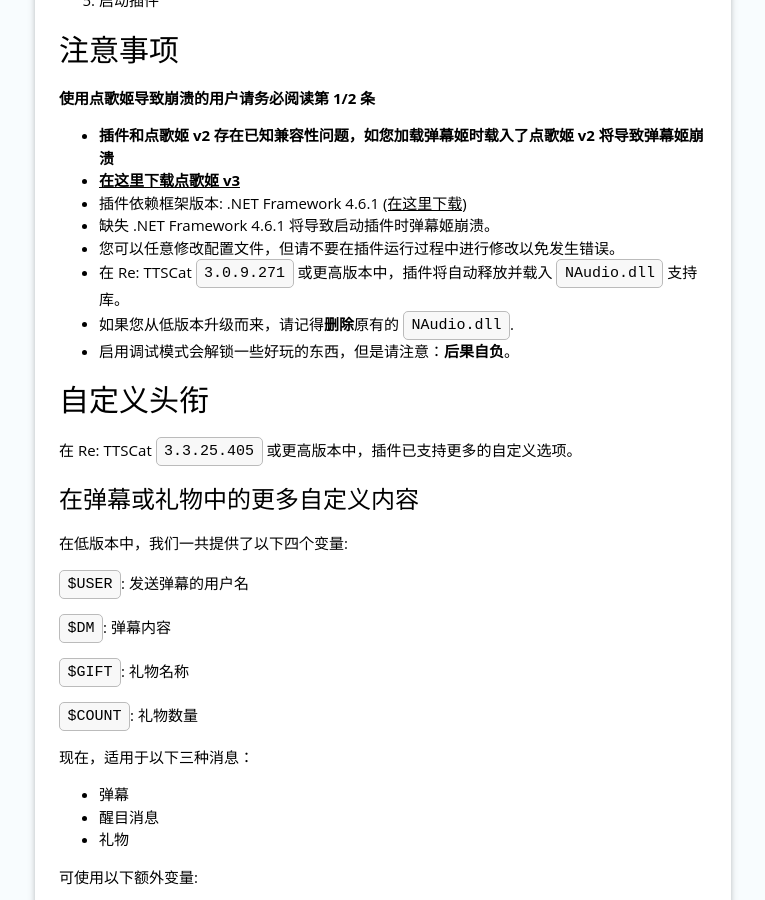
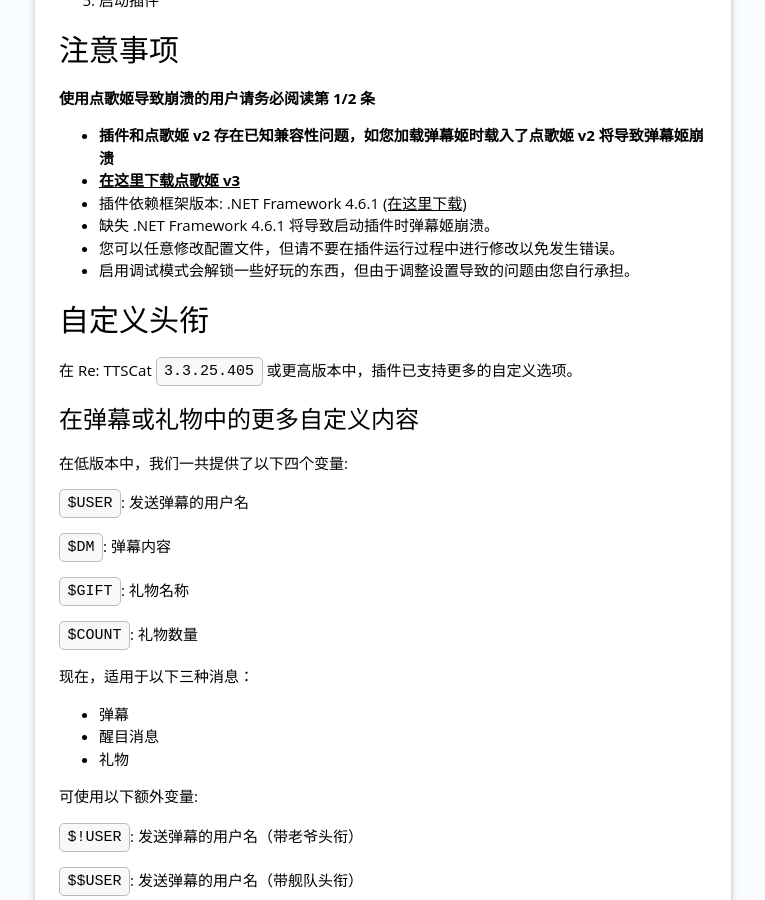
Before and after one commit to Bililive/www.danmuji.org, a Jekyll site: the page built from _plugin/Re-TTSCat.md, in a window 1280 px wide and 900 px high, scrolled down 1296 px. Shown: the whole window, without its empty margins (309-1074 px from the left). Built offline with Jekyll 4.4.1, drawn with Linux system fonts in a browser that asks for light colours; some of the changed text lies outside the part shown.

Commit message:
update to 3.8.76.610

```diff
--- a/_plugin/Re-TTSCat.md
+++ b/_plugin/Re-TTSCat.md
@@ -5,21 +5,15 @@
 plugin_author: Elepover
 plugin_name: 'Re: TTSCat'
 plugin_desc: 直接读出你收到的弹幕和礼物！
-plugin_version: 3.8.74.605
-plugin_update_datetime: 2020-06-18 15:30:00 +0800
+plugin_version: 3.8.76.610
+plugin_update_datetime: 2020-08-10 18:20:00 +0800
 plugin_update_desc: |-
   [i] 欢迎加入插件用户吹水企鹅群 966646967
 
-  [i] 最近比较值得关心的新功能
-  [+] 语音答复：用语音回复观众发送的特定弹幕
-  [+]           还可以回复礼物哦
-  [+] 全自动更新，无需任何用户操作
+  [+] 支持调整语音答复和弹幕朗读顺序
+  [+] 可以在命中语音答复时取消弹幕朗读
+  [/] 修复关闭弹幕姬时崩溃的问题
 
-  [i] 本版本未新增功能，另有 2 处修改
-  [/] 修正礼物合并和语音答复同时启用时崩溃的问题
-  [/] 修正管理面板上特定点击位置可能导致崩溃的问题
-
-  [i] 签名证书指纹: 8b74b37bedcb8f44e856f37f4c5f3ec193e23d01
   [!] 使用点歌姬 v2 导致崩溃的用户请查看插件页面的注意事项
 plugin_dllink: /resource/Re-TTSCat/Re-TTSCat.zip
 plugin_contact: AHch5SetNHdpBEdhN2c0RXLlJHIzeI62uL5uKY6BCY6R+Y53+K6Iaa6N+Y5Wio5YKa6ueZ6Eq552uL5S+o5syp5zWY5Jyp5
@@ -61,13 +55,11 @@
 **使用点歌姬导致崩溃的用户请务必阅读第 1/2 条**
 
 - **插件和点歌姬 v2 存在已知兼容性问题，如您加载弹幕姬时载入了点歌姬 v2 将导致弹幕姬崩溃**
-- **[在这里下载点歌姬 v3](/resource/DGJv3/DGJv3.7z)**
+- **[在这里下载点歌姬 v3](/plugins/DGJv3)**
 - 插件依赖框架版本: .NET Framework 4.6.1 [(在这里下载)](https://www.microsoft.com/zh-cn/download/details.aspx?id=49982)
 - 缺失 .NET Framework 4.6.1 将导致启动插件时弹幕姬崩溃。
 - 您可以任意修改配置文件，但请不要在插件运行过程中进行修改以免发生错误。
-- 在 Re: TTSCat `3.0.9.271` 或更高版本中，插件将自动释放并载入 `NAudio.dll` 支持库。
-- 如果您从低版本升级而来，请记得**删除**原有的 `NAudio.dll`.
-- 启用调试模式会解锁一些好玩的东西，但是请注意：**后果自负**。
+- 启用调试模式会解锁一些好玩的东西，但由于调整设置导致的问题由您自行承担。
 
 ## 自定义头衔
 
```
Also changed, not shown: 1 other file.
